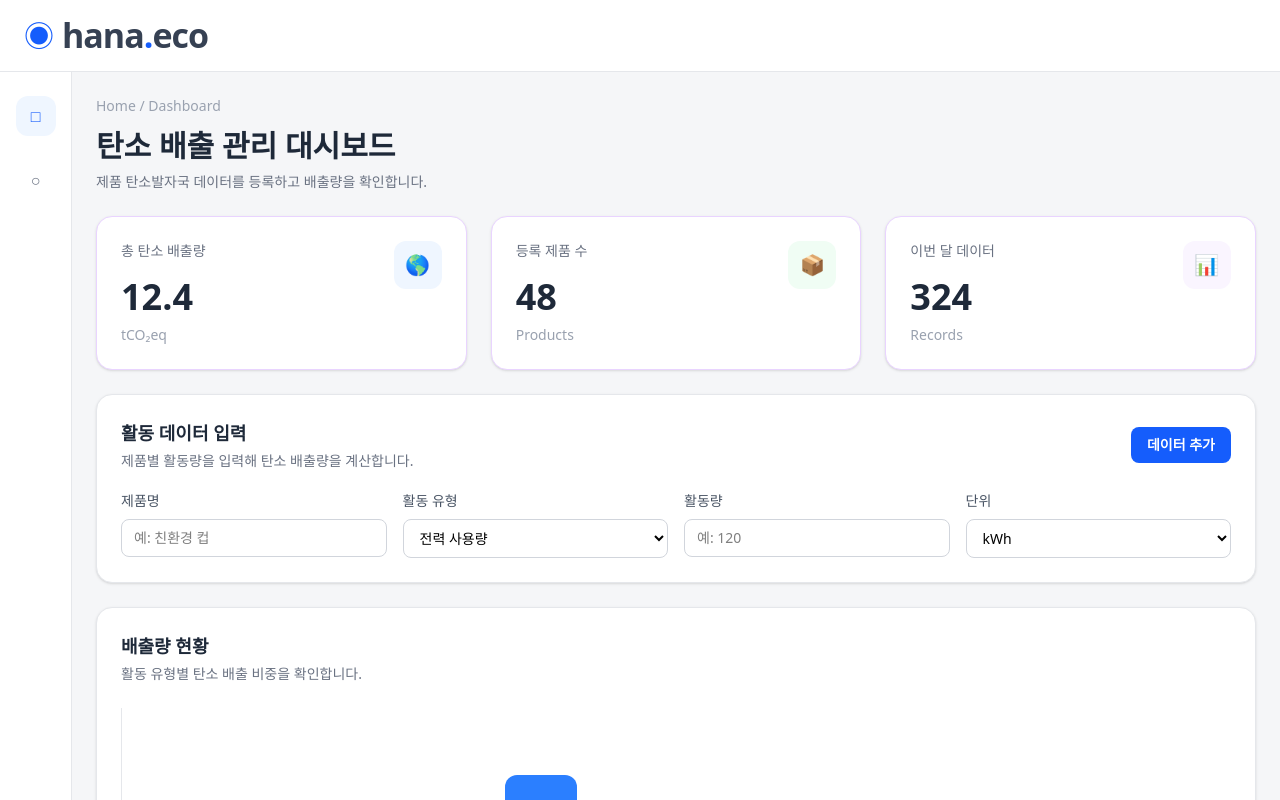
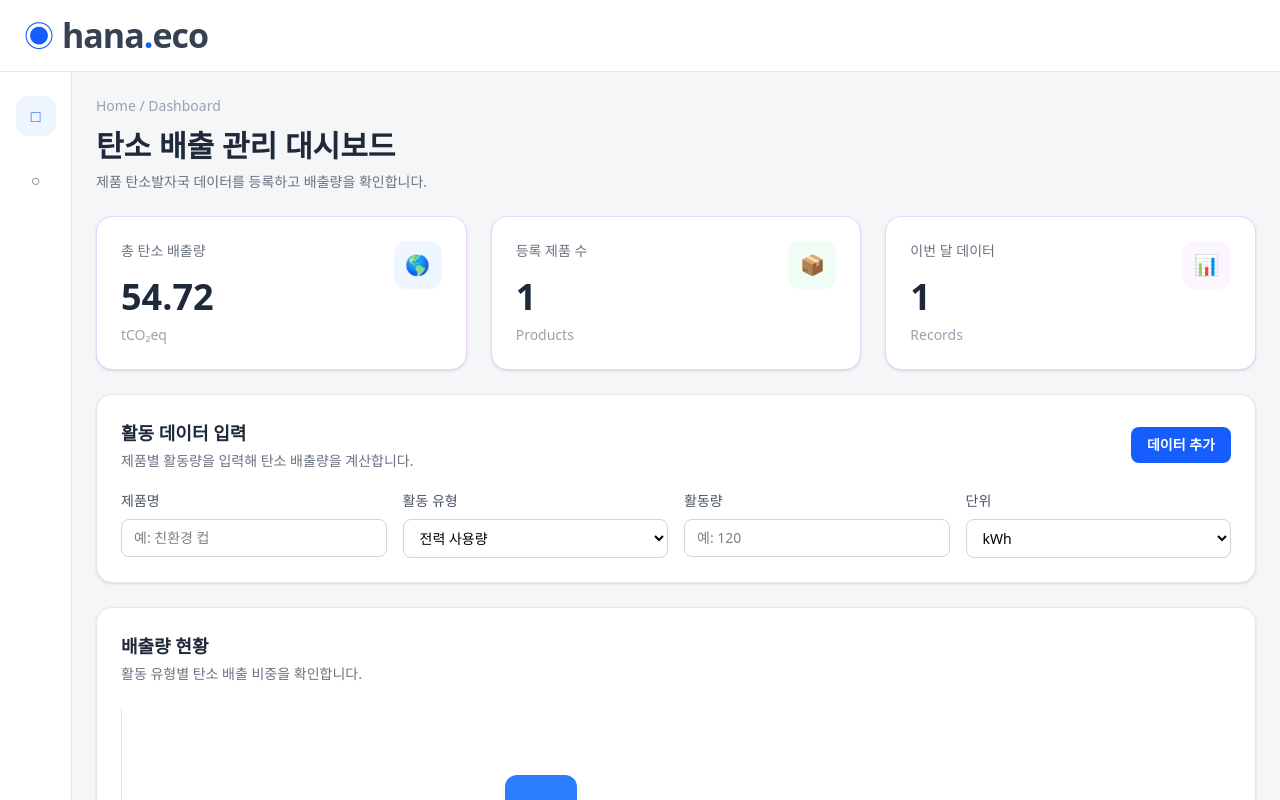
Before and after one commit to yejify/hana_eco, a Next.js app: page / in a window 1280 px wide. Shown: the top 800 px of the page. Built offline with nearby package versions, Linux system fonts and the light colour scheme.

Commit message:
feat: SummaryCards 계산 연결

```diff
--- a/components/dashboard/SummaryCards.tsx
+++ b/components/dashboard/SummaryCards.tsx
@@ -1,4 +1,15 @@
+import { mockActivityData } from '@/data/mockActivityData';
+
 export default function SummaryCards() {
+  const totalEmission = mockActivityData.reduce(
+    (acc, cur) => acc + cur.emission,
+    0,
+  );
+
+  const totalProducts = mockActivityData.length;
+
+  const totalRecords = mockActivityData.length;
+
   return (
     <section className='grid grid-cols-3 gap-6'>
       {/* card 1 */}
@@ -7,7 +18,9 @@ export default function SummaryCards() {
           <div>
             <p className='text-sm text-gray-500'>총 탄소 배출량</p>
 
-            <h2 className='mt-4 text-4xl font-bold text-gray-800'>12.4</h2>
+            <h2 className='mt-4 text-4xl font-bold text-gray-800'>
+              {totalEmission.toFixed(2)}
+            </h2>
 
             <p className='mt-2 text-sm text-gray-400'>tCO₂eq</p>
           </div>
@@ -24,7 +37,9 @@ export default function SummaryCards() {
           <div>
             <p className='text-sm text-gray-500'>등록 제품 수</p>
 
-            <h2 className='mt-4 text-4xl font-bold text-gray-800'>48</h2>
+            <h2 className='mt-4 text-4xl font-bold text-gray-800'>
+              {totalProducts}
+            </h2>
 
             <p className='mt-2 text-sm text-gray-400'>Products</p>
           </div>
@@ -41,7 +56,9 @@ export default function SummaryCards() {
           <div>
             <p className='text-sm text-gray-500'>이번 달 데이터</p>
 
-            <h2 className='mt-4 text-4xl font-bold text-gray-800'>324</h2>
+            <h2 className='mt-4 text-4xl font-bold text-gray-800'>
+              {totalRecords}
+            </h2>
 
             <p className='mt-2 text-sm text-gray-400'>Records</p>
           </div>
```
